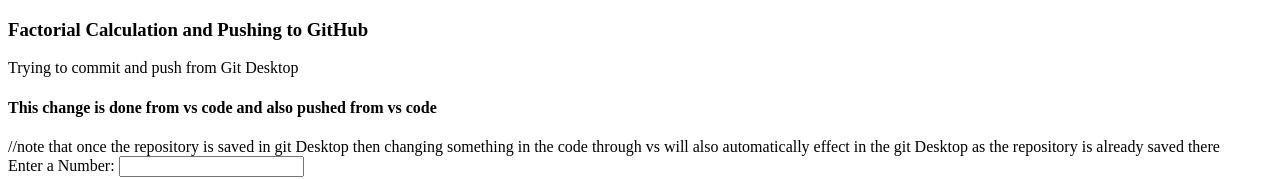
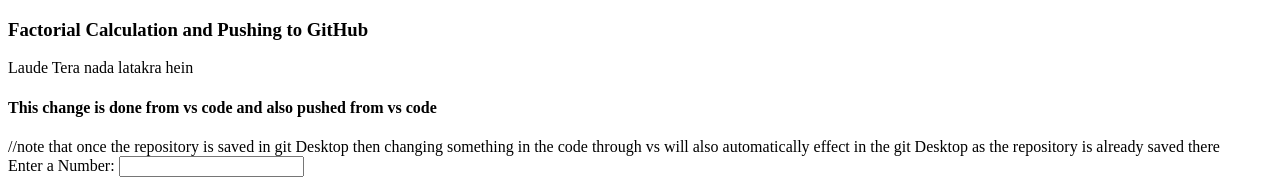
Before and after one commit to iamanish2061/TryingGit, a plain HTML site: page index.html in a window 1280 px wide. Shown: the top 179 px of the page. Drawn offline with Linux system fonts and the light colour scheme.

Commit message:
Update index.html

```diff
--- a/index.html
+++ b/index.html
@@ -7,7 +7,7 @@
 </head>
 <body>
     <h3>Factorial Calculation and Pushing to GitHub</h3>
-    <p>Trying to commit and push from Git Desktop</p>
+    <p>Laude Tera nada latakra hein</p>
     <h4>This change is done from vs code and also pushed from vs code </h4>
     //note that once the repository is saved in git Desktop then changing something in the code through vs will also
     automatically effect in the git Desktop as the repository is already saved there
```
